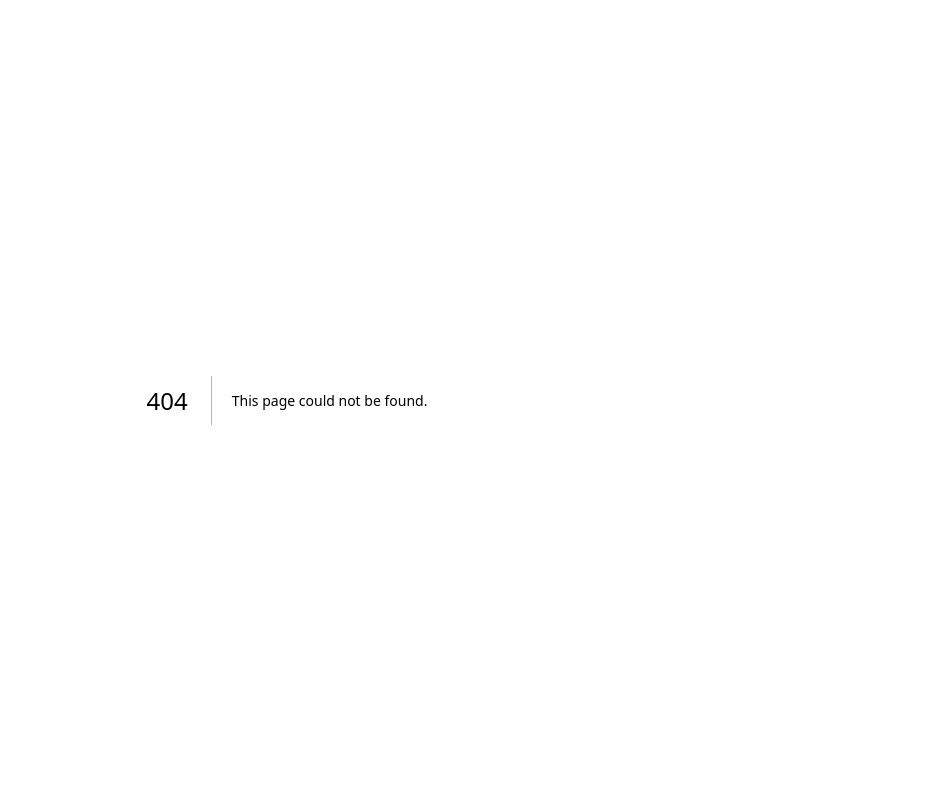
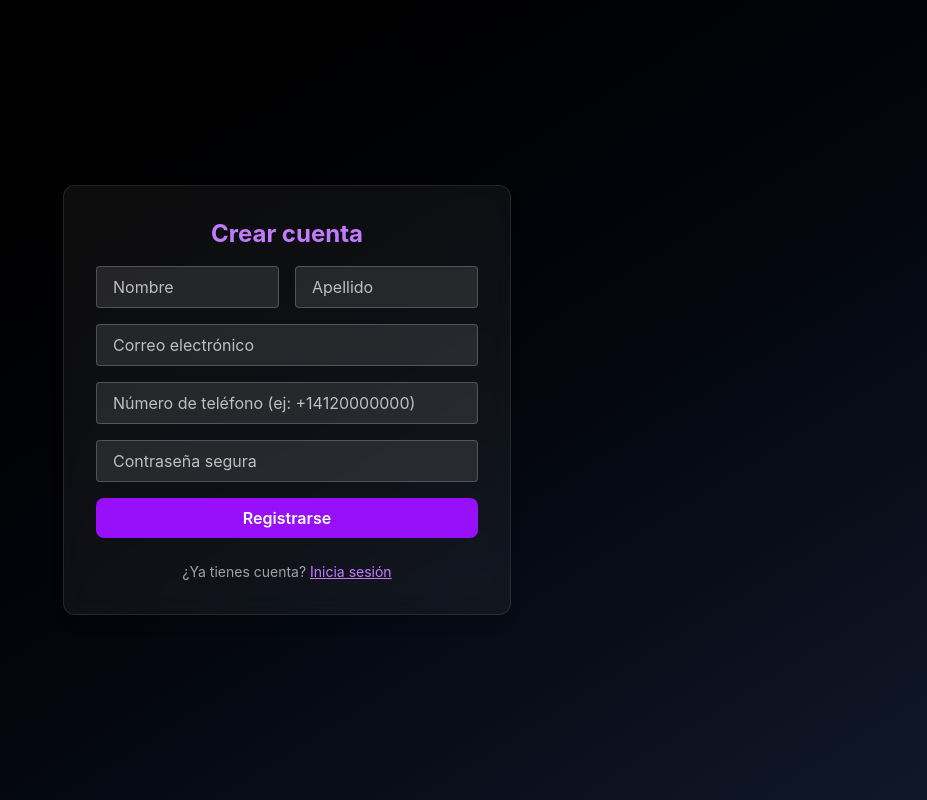
Before and after one commit to lrz80/chatbot-saas-v2, a Next.js app in the folder chatbot-dashboard/: page /register in a window 1280 px wide. Before the commit this address had no page. Shown: the whole page, without its empty margins (353-1280 px from the left). Built offline with nearby package versions, Linux system fonts and the light colour scheme.

Commit message:
Actualizar variables y preparación para producción

```diff
--- /dev/null
+++ b/chatbot-dashboard/src/app/login.tsx
@@ -0,0 +1,80 @@
+"use client";
+
+import { useState } from "react";
+import { useRouter } from "next/navigation";
+
+export default function LoginPage() {
+  const [email, setEmail] = useState("");
+  const [password, setPassword] = useState("");
+  const [error, setError] = useState("");
+  const router = useRouter();
+
+  const handleLogin = async (e: React.FormEvent) => {
+    e.preventDefault();
+    setError("");
+
+    try {
+      const res = await fetch("https://chatbot-backend-production-5c39.up.railway.app/auth/login", {
+        method: "POST",
+        headers: {
+          "Content-Type": "application/json",
+        },
+        body: JSON.stringify({ email, password }),
+      });
+
+      const text = await res.text();
+      if (!res.ok) {
+        throw new Error(text || "Error del servidor");
+      }
+
+      const data = JSON.parse(text);
+      if (!data.token) {
+        throw new Error("Token no recibido");
+      }
+
+      // ✅ Guardamos token (opcional: usar cookies seguras o localStorage)
+      localStorage.setItem("token", data.token);
+
+      // 🚀 Redirigir al dashboard
+      router.push("/dashboard");
+    } catch (err: any) {
+      console.error("❌ Error login:", err);
+      setError("Error al iniciar sesión. Verifica tu correo y contraseña.");
+    }
+  };
+
+  return (
+    <div className="min-h-screen flex items-center justify-center bg-[#0a0a0a] text-white">
+      <div className="bg-white/5 backdrop-blur-md p-8 rounded-2xl w-full max-w-md border border-white/10 shadow-xl">
+        <h1 className="text-2xl font-bold text-center mb-6">Iniciar Sesión</h1>
+
+        {error && <p className="text-red-400 text-sm mb-4 text-center">{error}</p>}
+
+        <form onSubmit={handleLogin} className="space-y-4">
+          <input
+            type="email"
+            placeholder="Correo electrónico"
+            value={email}
+            onChange={(e) => setEmail(e.target.value)}
+            className="w-full px-4 py-3 rounded-lg bg-white/10 border border-white/20 placeholder-white/60"
+            required
+          />
+          <input
+            type="password"
+            placeholder="Contraseña"
+            value={password}
+            onChange={(e) => setPassword(e.target.value)}
+            className="w-full px-4 py-3 rounded-lg bg-white/10 border border-white/20 placeholder-white/60"
+            required
+          />
+          <button
+            type="submit"
+            className="w-full bg-gradient-to-r from-purple-600 to-indigo-600 text-white font-semibold py-3 rounded-lg hover:brightness-110 transition"
+          >
+            Ingresar
+          </button>
+        </form>
+      </div>
+    </div>
+  );
+}
--- a/chatbot-dashboard/src/app/page.tsx
+++ b/chatbot-dashboard/src/app/page.tsx
@@ -83,11 +83,12 @@ export default function LandingPage() {
         <p className="mb-6 text-white/80 max-w-xl mx-auto">
           Activa tu membresía y desbloquea el potencial completo de tu Asistente Virtual para optimizar la atención al cliente de tu negocio.
         </p>
-        <a href="/login">
+        <a href="/register">
           <button className="bg-white text-black font-semibold px-6 py-3 rounded-full hover:bg-gray-200 transition">
             Accede al Panel
           </button>
         </a>
+
       </section>
     </div>
   );
--- /dev/null
+++ b/chatbot-dashboard/src/app/register/page.tsx
@@ -0,0 +1,131 @@
+"use client";
+import { useState } from "react";
+import { useRouter } from "next/navigation";
+
+export default function RegisterPage() {
+  const [formData, setFormData] = useState({
+    nombre: "",
+    apellido: "",
+    email: "",
+    telefono: "",
+    password: "",
+  });
+  const [error, setError] = useState("");
+  const router = useRouter();
+
+  const handleChange = (e: React.ChangeEvent<HTMLInputElement>) => {
+    setFormData((prev) => ({ ...prev, [e.target.name]: e.target.value }));
+  };
+
+  const handleRegister = async (e: React.FormEvent) => {
+    e.preventDefault();
+    setError("");
+
+    try {
+      const res = await fetch("https://chatbot-backend-production-5c39.up.railway.app/auth/register", {
+        method: "POST",
+        headers: {
+          "Content-Type": "application/json",
+        },
+        body: JSON.stringify(formData),
+      });
+
+      const text = await res.text();
+
+      if (!res.ok) {
+        throw new Error(text || "Error del servidor");
+      }
+
+      const data = JSON.parse(text);
+      if (!data.token) throw new Error("Token no recibido");
+
+      localStorage.setItem("token", data.token);
+      router.push("/dashboard");
+    } catch (error: any) {
+      console.error("❌ Error al registrar:", error);
+      setError("Error al crear la cuenta. Verifica los datos.");
+    }
+  };
+
+  return (
+    <div className="min-h-screen bg-gradient-to-br from-black to-gray-900 flex items-center justify-center px-4">
+      <form
+        onSubmit={handleRegister}
+        className="bg-white/5 border border-white/10 backdrop-blur-md p-8 rounded-xl shadow-lg w-full max-w-md space-y-4 text-white"
+      >
+        <h2 className="text-2xl font-bold text-center text-purple-400">Crear cuenta</h2>
+
+        {error && (
+          <p className="text-red-400 bg-red-950 border border-red-600 p-2 rounded text-sm text-center">
+            {error}
+          </p>
+        )}
+
+        <div className="flex gap-4">
+          <input
+            name="nombre"
+            type="text"
+            placeholder="Nombre"
+            value={formData.nombre}
+            onChange={handleChange}
+            required
+            className="w-full px-4 py-2 rounded bg-white/10 placeholder-white/70 border border-white/20"
+          />
+          <input
+            name="apellido"
+            type="text"
+            placeholder="Apellido"
+            value={formData.apellido}
+            onChange={handleChange}
+            required
+            className="w-full px-4 py-2 rounded bg-white/10 placeholder-white/70 border border-white/20"
+          />
+        </div>
+
+        <input
+          name="email"
+          type="email"
+          placeholder="Correo electrónico"
+          value={formData.email}
+          onChange={handleChange}
+          required
+          className="w-full px-4 py-2 rounded bg-white/10 placeholder-white/70 border border-white/20"
+        />
+
+        <input
+          name="telefono"
+          type="tel"
+          placeholder="Número de teléfono (ej: +14120000000)"
+          value={formData.telefono}
+          onChange={handleChange}
+          required
+          className="w-full px-4 py-2 rounded bg-white/10 placeholder-white/70 border border-white/20"
+        />
+
+        <input
+          name="password"
+          type="password"
+          placeholder="Contraseña segura"
+          value={formData.password}
+          onChange={handleChange}
+          required
+          className="w-full px-4 py-2 rounded bg-white/10 placeholder-white/70 border border-white/20"
+        />
+
+        <button
+          type="submit"
+          className="w-full bg-purple-600 hover:bg-purple-700 py-2 rounded-lg font-semibold transition duration-200"
+        >
+          Registrarse
+        </button>
+
+        <p className="text-center text-sm text-white/60 mt-2">
+          ¿Ya tienes cuenta?{" "}
+          <a href="/login" className="text-purple-400 hover:text-purple-300 underline">
+            Inicia sesión
+          </a>
+        </p>
+      </form>
+    </div>
+  );
+}
--- a/chatbot-dashboard/src/components/HeroSection.tsx
+++ b/chatbot-dashboard/src/components/HeroSection.tsx
@@ -41,7 +41,7 @@ export default function HeroSection() {
 
         {/* CTA */}
         <a
-          href="/login"
+          href="/register"
           className="bg-gradient-to-r from-purple-600 to-indigo-600 text-white px-8 py-4 rounded-full font-semibold text-lg shadow-xl hover:scale-105 hover:brightness-110 transition-all duration-300"
         >
           Comenzar con Amy AI
```
